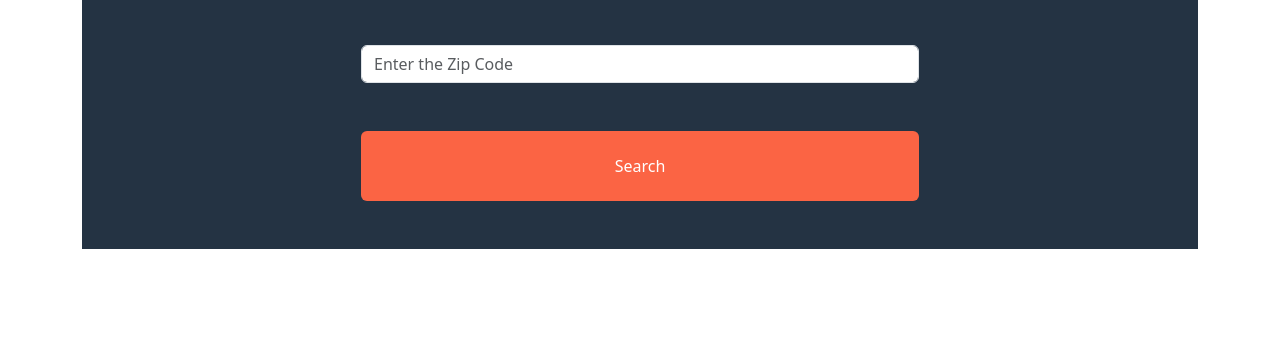
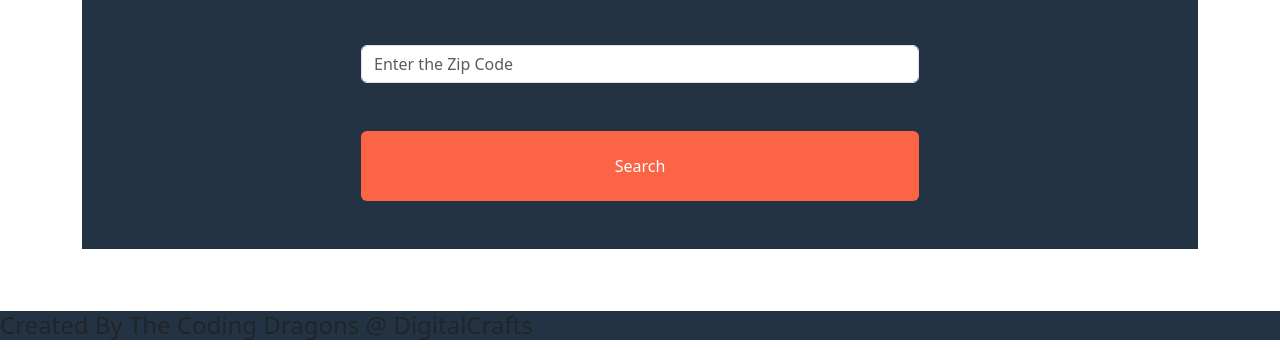
Before and after one commit to Malekalarmash/the-front-end-project, a website: page public/index.html in a window 1280 px wide. Shown: the part 607-955 px from the top of the page. Before the commit the page ends 918 px from the top, so only its background shows below. Drawn offline with nearby package versions, Linux system fonts and the light colour scheme; some packages are replaced by stand-ins of ours.

Commit message:
created footer

```diff
--- a/public/index.css
+++ b/public/index.css
@@ -28,3 +28,7 @@ a.tag{
     border-style: none;
 
 }
+
+.pagefoot {
+  background-color: #243343;
+}
--- a/public/index.html
+++ b/public/index.html
@@ -43,24 +43,13 @@
         </div>
     </div>
 
-    <!-- <footer>
+    <footer>
 
-        <nav>
-          <ul>
-            <li><a href="#">Home</a></li>
-            <li><a href="#">About</a></li>
-            <li><a href="#">Login</a></li>
-            <li><a href="#">Contact</a></li>
-          </ul>
+        <nav class="pagefoot">
+          <H4>Created By The Coding Dragons @ DigitalCrafts</H4>
         </nav>
 
-        <section class="links">
-          <a href="#"><img src="../Icons/facebook.svg" alt="facebook" /></a>
-          <a href="#"><img src="../Icons/instagram.svg" alt="instagram" /></a>
-          <a href="#"><img src="../Icons/twitter.svg" alt="twitter" /></a>
-          <a href="#"><img src="../Icons/youtube.svg" alt="youtube" /></a>
-        </section>
-      </footer> -->
+      </footer>
     <script src="../public/index.js"></script>
     <!-- Google Autocomplete Api to complete the places -->
     <script async
```
Also changed, not shown: README.md.
